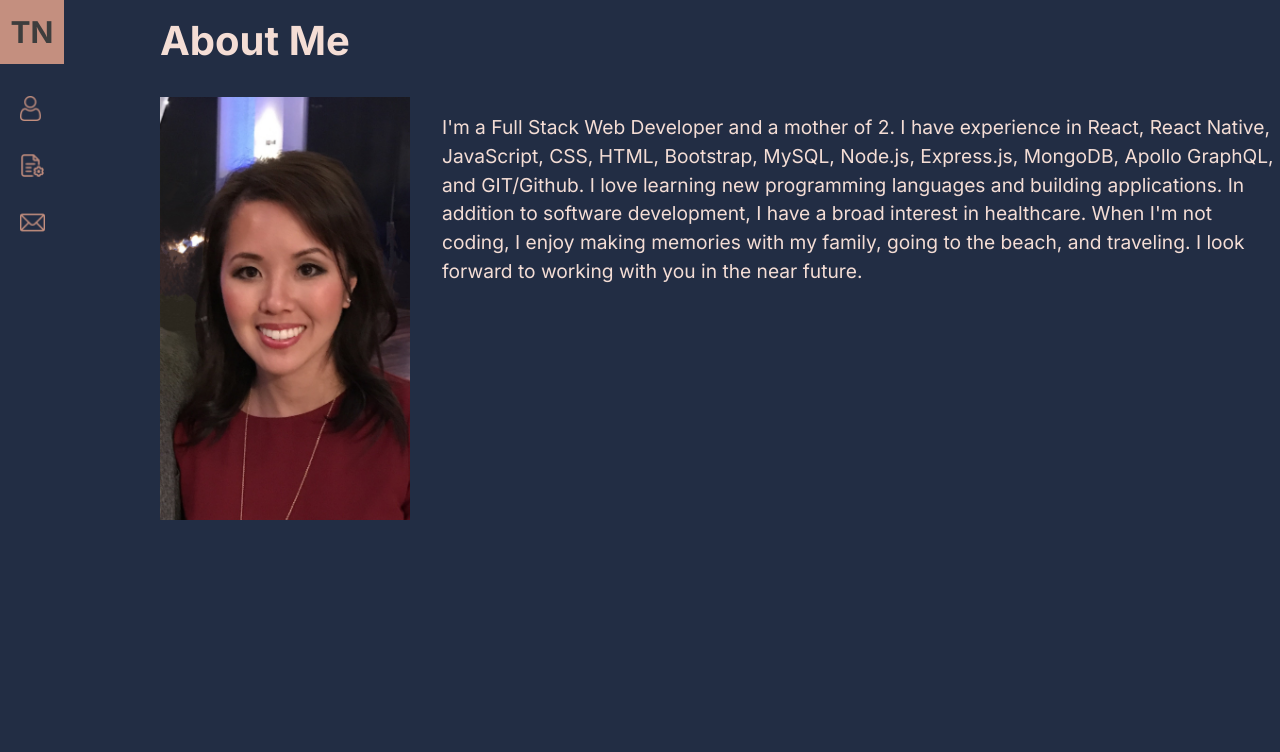
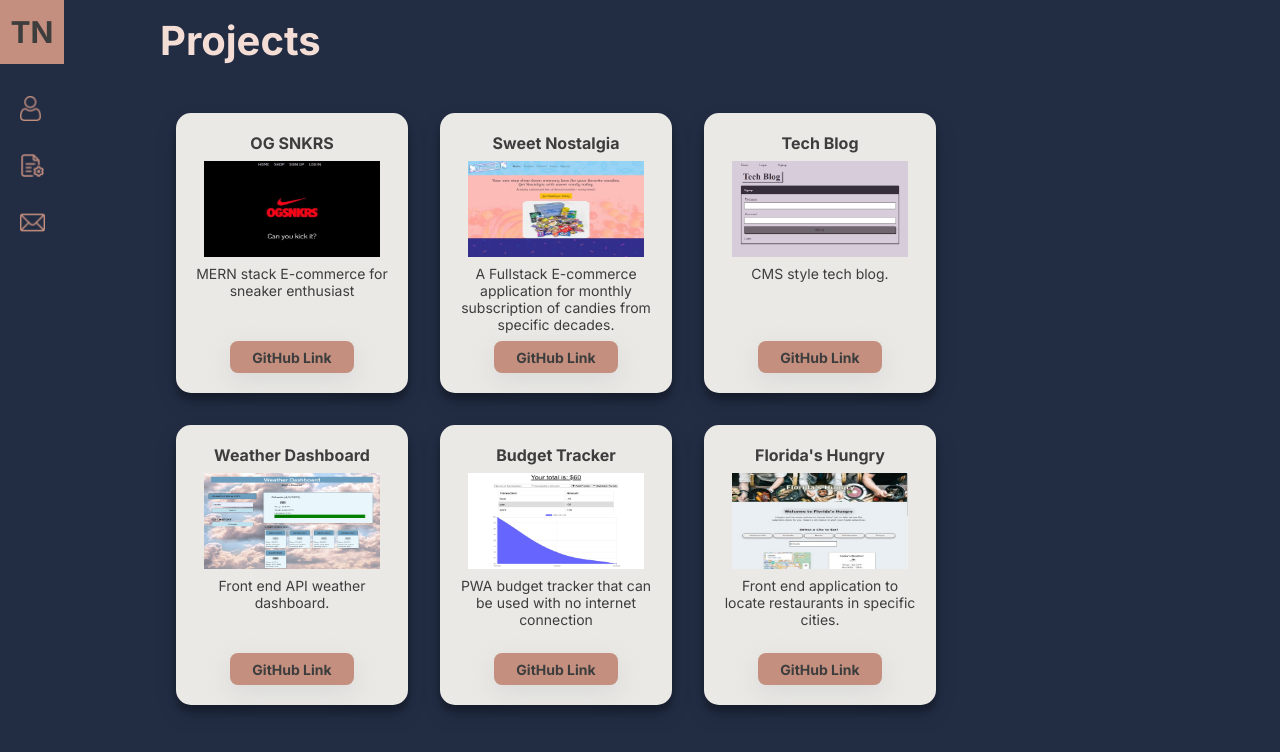
Before and after one commit to ThuyTTTN/thuy-react-portfolio, a React (Create React App) app: page / in a window 1280 px wide. Shown: the top 752 px of the page. Built offline with nearby package versions, Linux system fonts and the light colour scheme.

Commit message:
fix: margin spacing

```diff
--- a/src/App.js
+++ b/src/App.js
@@ -1,7 +1,6 @@
 import "./App.css";
 import Home from "./components/Home";
 import About from "./components/About";
-import ProjectCard from "./components/ProjectCard";
 import Projects from "./components/Projects";
 import Contact from "./components/Contact";
 import NavBar from "./components/NavBar";
@@ -17,9 +16,8 @@ function App() {
       {/* <div className="App">Hello</div> */}
       <NavBar />
       {/* <Home /> */}
-      <About />
-      {/* <ProjectCard /> */}
-      {/* <Projects /> */}
+      {/* <About /> */}
+      <Projects />
       {/* <Contact /> */}
     </Container>
   );
--- a/src/components/Projects.jsx
+++ b/src/components/Projects.jsx
@@ -12,6 +12,7 @@ const Container = styled.div`
   margin-left: 3rem;
   margin-top: 1rem;
   flex-direction: column;
+  margin-left: 5rem;
 `;
 const Title = styled.div`
   font-size: 2.5rem;
```
